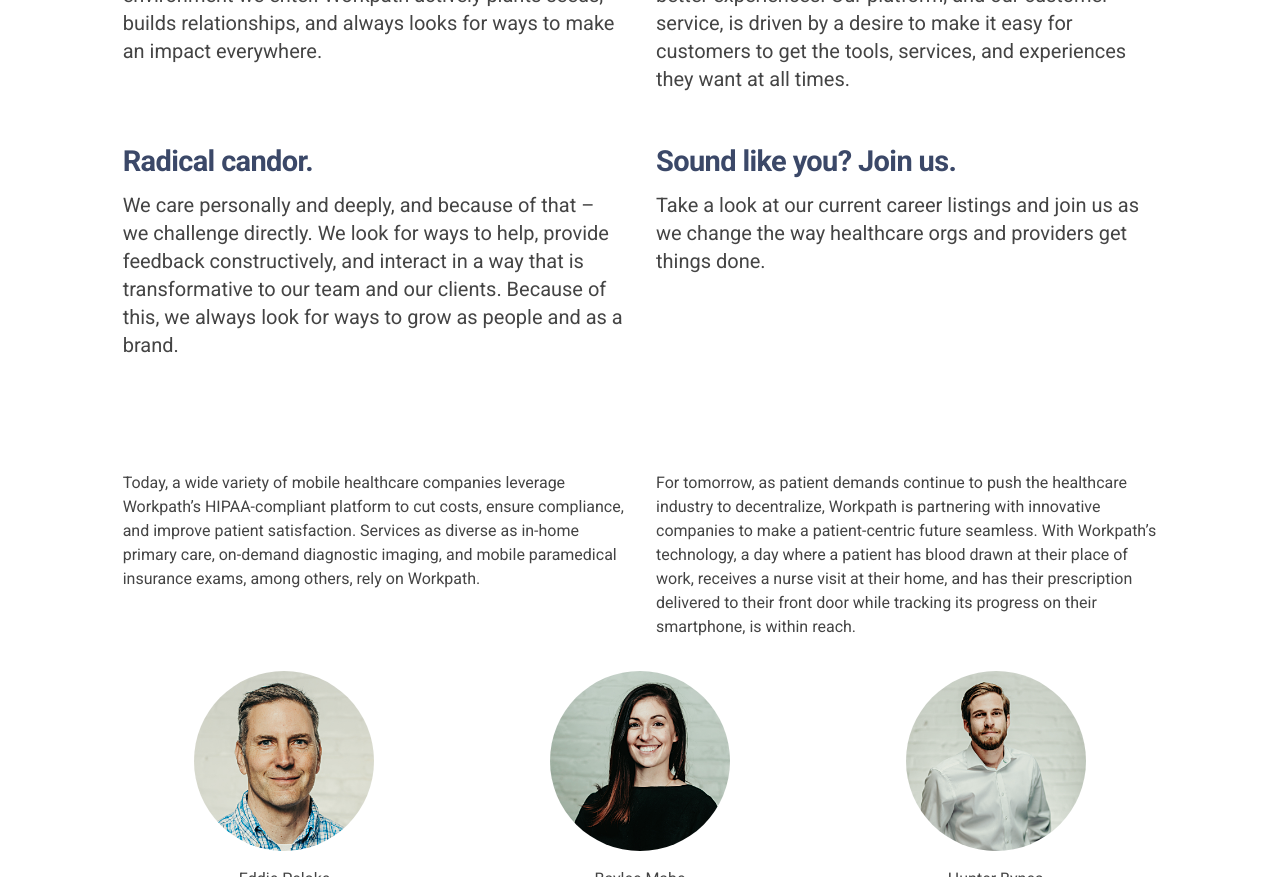
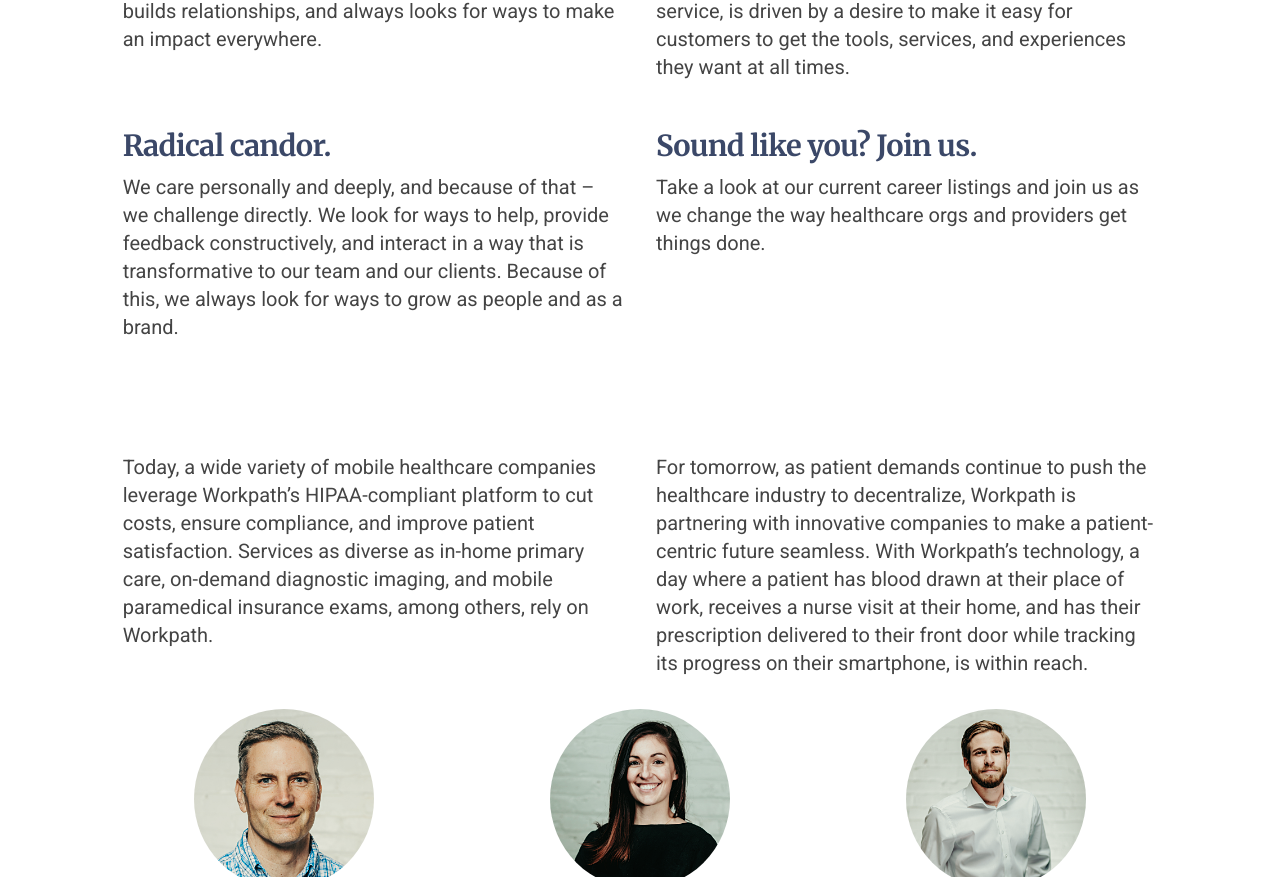
Before and after one commit to nickmjones/workpath.co, a Next.js app: page /company in a window 1280 px wide. Shown: the part 1680-2557 px from the top of the page. Built offline with nearby package versions, Linux system fonts and the light colour scheme.

Commit message:
More font stuff

```diff
--- a/components/hero.js
+++ b/components/hero.js
@@ -10,7 +10,7 @@
         <div className={styles.heroHeadline}>
           <h1 className="display">The only dispatch platform for mobile healthcare services.</h1>
           <div className={styles.actions}>
-            <Link href="/contact">
+            <Link href="/demo">
               <a>
                 <Button type="ghost" text="Get Started Free" />
               </a>
--- a/pages/company.js
+++ b/pages/company.js
@@ -101,7 +101,7 @@
 
       <div className="columns">
         <div className="column padding-right-medium">
-          <p>
+          <p className="large">
             Today, a wide variety of mobile healthcare companies leverage
             Workpath’s HIPAA-compliant platform to cut costs, ensure compliance,
             and improve patient satisfaction. Services as diverse as in-home
@@ -110,7 +110,7 @@
           </p>
         </div>
         <div className="column padding-right-medium">
-          <p>
+          <p className="large">
             For tomorrow, as patient demands continue to push the healthcare
             industry to decentralize, Workpath is partnering with innovative
             companies to make a patient-centric future seamless. With Workpath’s
--- a/pages/platform.js
+++ b/pages/platform.js
@@ -57,7 +57,7 @@
           <div className="columns">
             <div className="column column--center-children padding-medium">
               <p className="large color-quartz">
-                <img src="./images/icon-time.svg" /> 6:19 am - Before the first appointment
+                6:19 am - Before the first appointment
               </p>
               <p className="large">
                 Workpath’s simple ordering portal makes it easy for your customers
@@ -112,7 +112,7 @@
           <div className="columns">
             <div className="column padding-medium">
               <p className="large color-quartz">
-                <img src="./images/icon-time.svg" /> 11:18 am - Three appointments down
+                11:18 am - Three appointments down
               </p>
               <p className="large">
                 Workpath is with your team in the field all day. It puts notes and
@@ -168,7 +168,7 @@
           <div className="columns">
             <div className="column column--center-children padding-medium">
               <p className="large color-quartz">
-                <img src="./images/icon-time.svg" /> 5:41 pm - Last appointment of the day
+                5:41 pm - Last appointment of the day
               </p>
               <p className="large">
                 Even though members of your team might be done for the day, Workpath
--- a/styles/base/variables.scss
+++ b/styles/base/variables.scss
@@ -5,7 +5,7 @@
 */
 $font-size: 16px;
 $line-height: $font-size * 1.6;
-$font-display: 'Roboto', Helvetica, Arial, sans-serif;
+$font-display: 'Merriweather', Times, Georgia, serif;
 $font-body: 'Roboto', Helvetica, Arial, sans-serif;
 
 // these values are not scalar...
--- a/styles/global.scss
+++ b/styles/global.scss
@@ -1,7 +1,7 @@
 @import "./reset.css";
 @import "./base/base";
 
-@import url('https://fonts.googleapis.com/css2?family=Roboto:ital,wght@0,300;0,400;0,500;0,700;1,300;1,400;1,500;1,700&display=swap');
+@import url('https://fonts.googleapis.com/css2?family=Merriweather:wght@400;700&family=Roboto:ital,wght@0,300;0,400;0,500;0,700;1,300;1,400;1,500;1,700&display=swap');
 
 @keyframes fadein {
   0% {
@@ -25,7 +25,7 @@
 h3,
 h4,
 h5 {
-  font-family: $font-body;
+  font-family: $font-display;
   color: color(admiral);
   letter-spacing: -0.04rem;
   font-weight: 700;
@@ -52,7 +52,7 @@
 }
 h5 {
   font-size: $h5-size;
-  line-height: 1.4;
+  line-height: 1.2;
   margin-bottom: $h5-size/3;
 }
 
```
